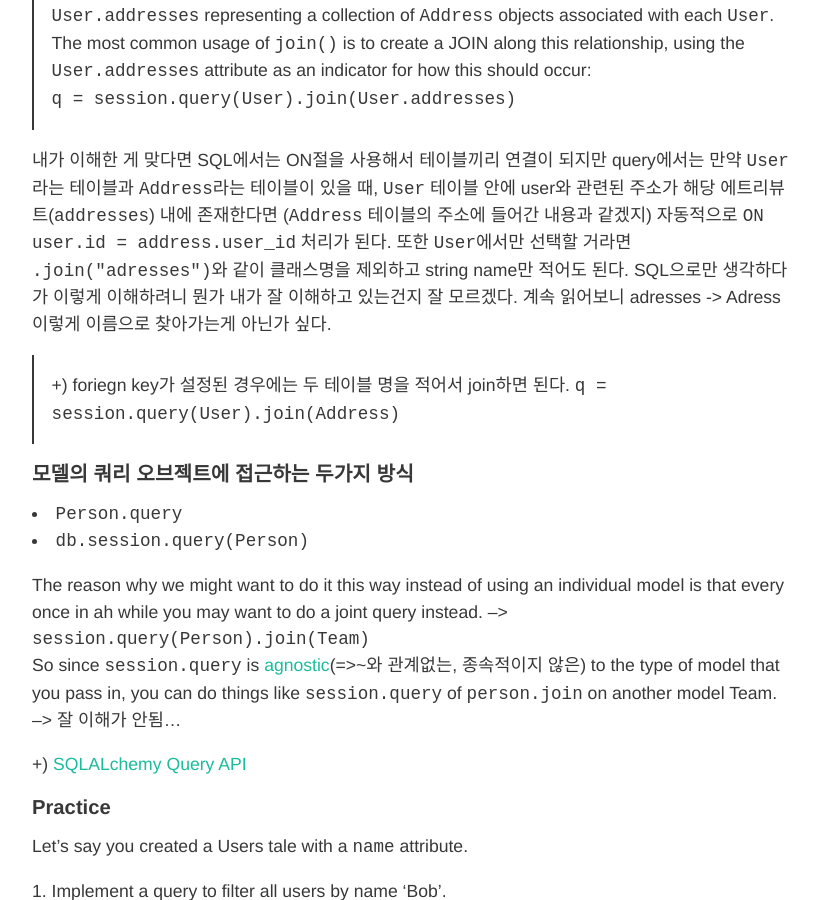
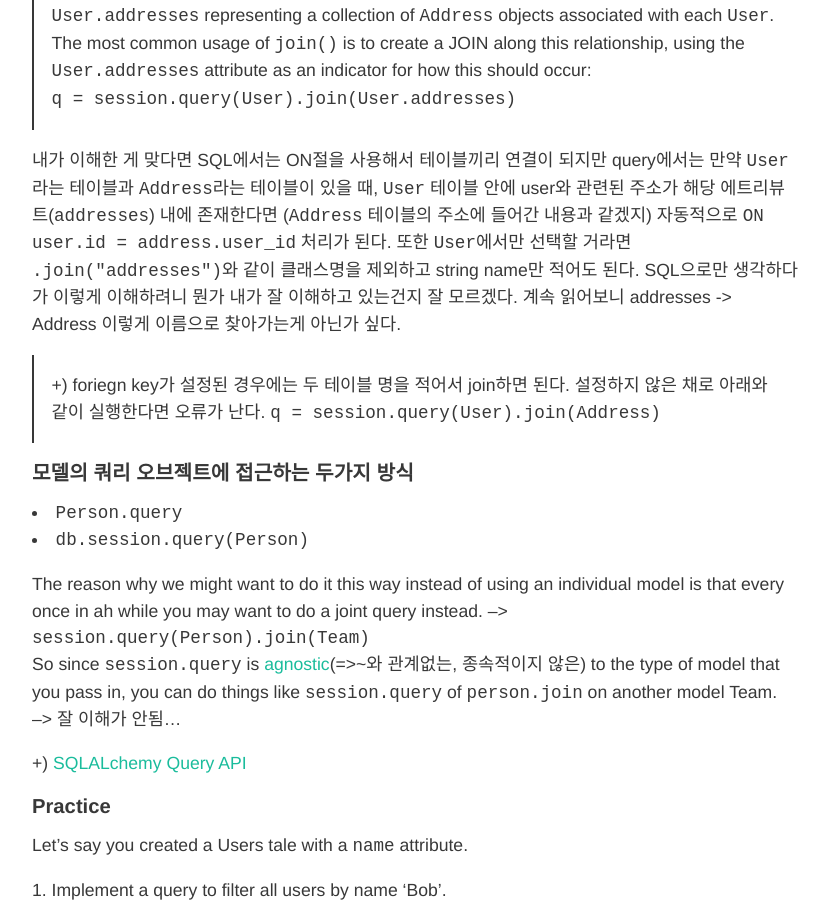
Before and after one commit to HyunlangBan/hyunlangban.github.io, a Jekyll site: the page built from _posts/2020-01-31-fullstack-07.md, in a window 1280 px wide and 900 px high, scrolled down 2030 px. Shown: the whole window, without its empty margins (224-1053 px from the left). Built offline with Jekyll 4.4.1, drawn with Linux system fonts in a browser that asks for light colours; nearby versions of some CDN libraries; comment, search, counter and statistics services are not loaded.

Commit message:
Update 2020-01-31-fullstack-07.md

````diff
--- a/_posts/2020-01-31-fullstack-07.md
+++ b/_posts/2020-01-31-fullstack-07.md
@@ -55,9 +55,9 @@ Order.query.limit(100).all()    # limit(max_num_rows)
 >Consider a mapping between two classes `User` and `Address`, with a relationship `User.addresses` representing a collection of `Address` objects associated with each `User`. The most common usage of `join()` is to create a JOIN along this relationship, using the `User.addresses` attribute as an indicator for how this should occur:<br>
 ```q = session.query(User).join(User.addresses)```
 
-내가 이해한 게 맞다면 SQL에서는 ON절을 사용해서 테이블끼리 연결이 되지만 query에서는 만약 `User`라는 테이블과 `Address`라는 테이블이 있을 때, `User` 테이블 안에 user와 관련된 주소가 해당 에트리뷰트(`addresses`) 내에 존재한다면 (`Address` 테이블의 주소에 들어간 내용과 같겠지) 자동적으로 `ON user.id = address.user_id` 처리가 된다. 또한 `User`에서만 선택할 거라면 `.join("adresses")`와 같이 클래스명을 제외하고 string name만 적어도 된다. SQL으로만 생각하다가 이렇게 이해하려니 뭔가 내가 잘 이해하고 있는건지 잘 모르겠다. 계속 읽어보니 adresses -> Adress 이렇게 이름으로 찾아가는게 아닌가 싶다.
+내가 이해한 게 맞다면 SQL에서는 ON절을 사용해서 테이블끼리 연결이 되지만 query에서는 만약 `User`라는 테이블과 `Address`라는 테이블이 있을 때, `User` 테이블 안에 user와 관련된 주소가 해당 에트리뷰트(`addresses`) 내에 존재한다면 (`Address` 테이블의 주소에 들어간 내용과 같겠지) 자동적으로 `ON user.id = address.user_id` 처리가 된다. 또한 `User`에서만 선택할 거라면 `.join("addresses")`와 같이 클래스명을 제외하고 string name만 적어도 된다. SQL으로만 생각하다가 이렇게 이해하려니 뭔가 내가 잘 이해하고 있는건지 잘 모르겠다. 계속 읽어보니 addresses -> Address 이렇게 이름으로 찾아가는게 아닌가 싶다.
 
-> +) foriegn key가 설정된 경우에는 두 테이블 명을 적어서 join하면 된다.
+> +) foriegn key가 설정된 경우에는 두 테이블 명을 적어서 join하면 된다. 설정하지 않은 채로 아래와 같이 실행한다면 오류가 난다.
 ```q = session.query(User).join(Address)```
 
 
````
